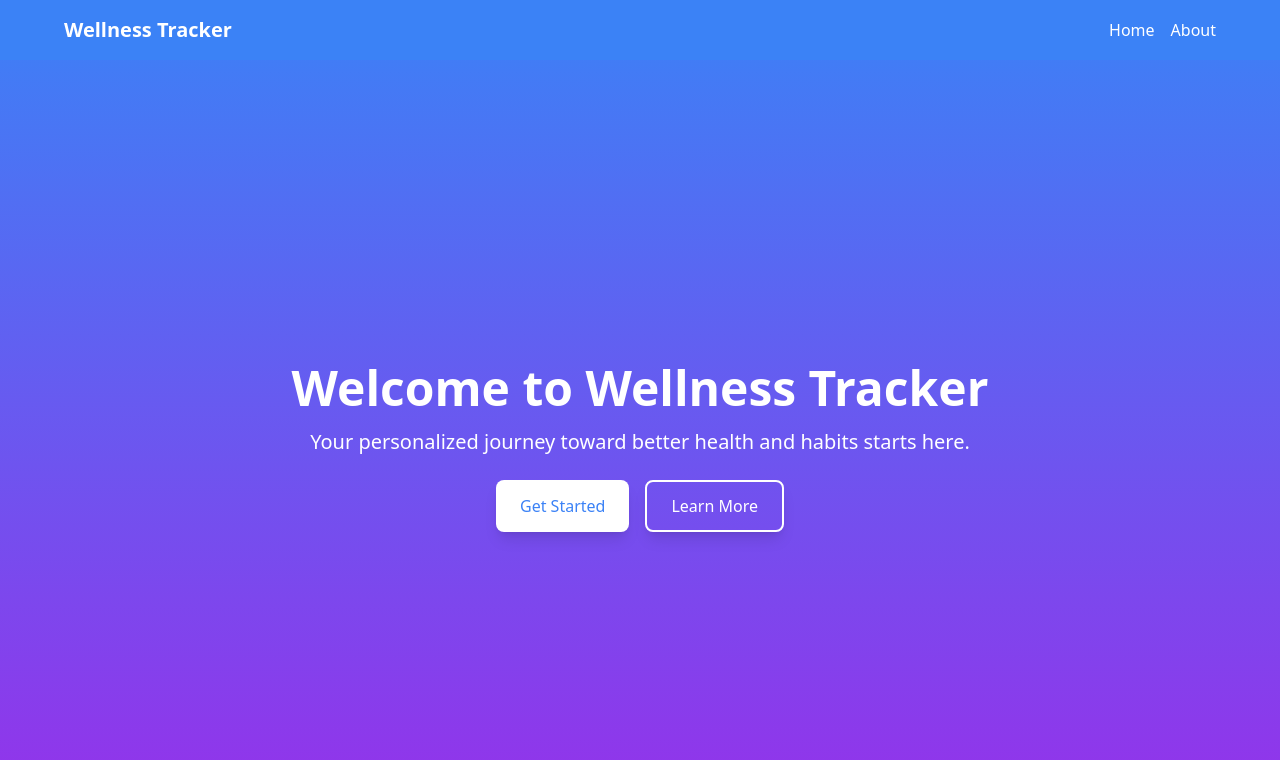
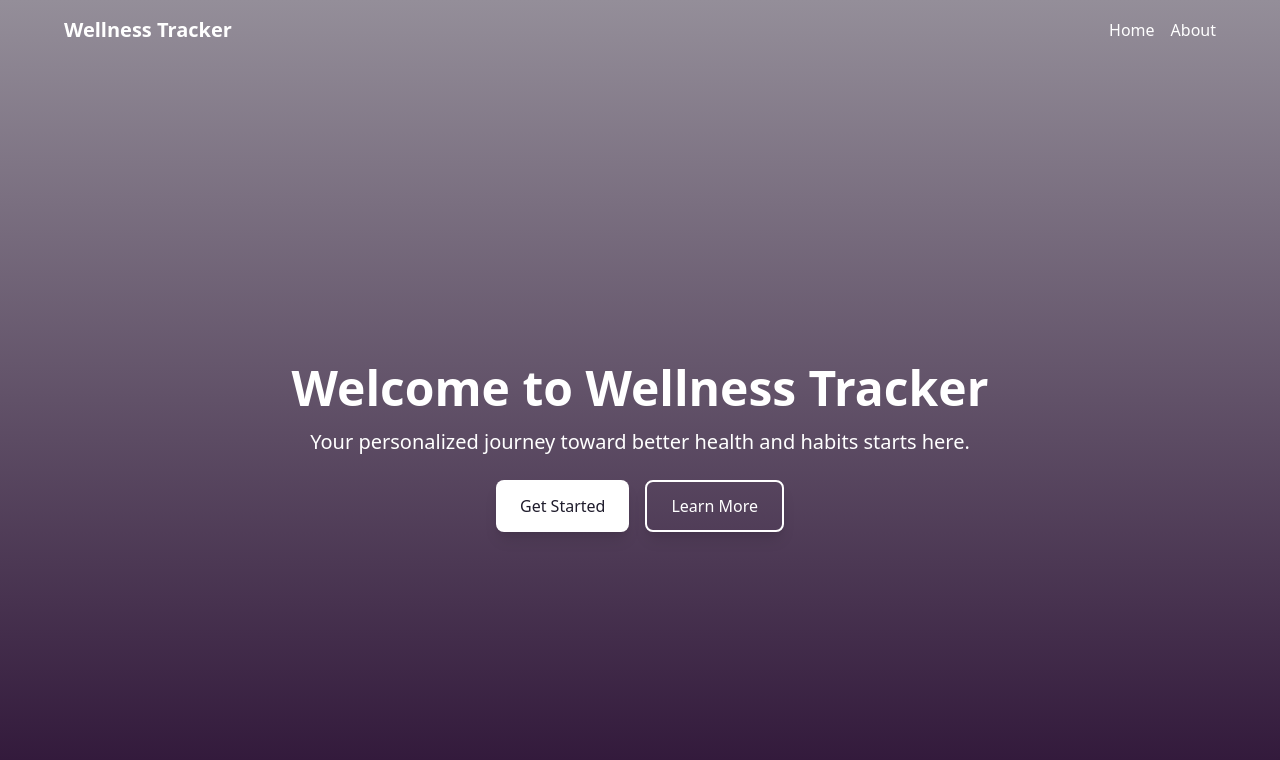
Before and after one commit to mohamedhhersi/wellness-tracker, a Next.js app: page / in a window 1280 px wide. Shown: the top 760 px of the page. Built offline with nearby package versions, Linux system fonts and the light colour scheme.

Commit message:
worked on color scheme

```diff
--- a/components/Hero.tsx
+++ b/components/Hero.tsx
@@ -4,17 +4,17 @@ import { motion } from "framer-motion";
 const Hero: React.FC = () => {
   return (
     <motion.section
-      className="min-h-screen flex flex-col items-center justify-center bg-gradient-to-b from-blue-500 to-purple-600 text-white pt-24" // Added pt-24 for padding-top to prevent content from being hidden behind fixed navbar
-      initial={{ opacity: 0, y: 50 }} // Initially, the Hero section is invisible (opacity: 0) and moved 50px down (y: 50)
+      className="min-h-screen flex flex-col items-center justify-center bg-gradient-to-b from-mice-elf-light to-mice-elf-dark text-white pt-24" // Added pt-24 for padding-top to prevent content from being hidden behind fixed navbar
+      initial={{ opacity: 0, y: 0 }} // Initially, the Hero section is invisible (opacity: 0) and moved 50px down (y: 50)
       animate={{ opacity: 1, y: 0 }} // Animates to full opacity and moves up to its original position (y: 0)
-      transition={{ duration: 1, delay: 0.5 }} // Animation lasts 1 second with a 0.5-second delay (starts after Navbar animation)
+      transition={{ duration: 1, delay: 0.1 }} // Animation lasts 1 second with a 0.5-second delay (starts after Navbar animation)
     >
       <h1 className="text-5xl font-bold mb-4">Welcome to Wellness Tracker</h1>
       <p className="text-xl mb-6 text-center">
         Your personalized journey toward better health and habits starts here.
       </p>
       <div className="flex gap-4">
-        <button className="px-6 py-3 bg-white text-blue-500 rounded-lg shadow-lg hover:bg-gray-100 transition">
+        <button className="px-6 py-3 bg-white text-dark-purple rounded-lg shadow-lg hover:bg-gray-100 transition">
           Get Started
         </button>
         <button className="px-6 py-3 bg-transparent border-2 border-white text-white rounded-lg shadow-lg hover:bg-gray-100 hover:text-blue-500 transition">
--- a/components/Navbar.tsx
+++ b/components/Navbar.tsx
@@ -5,10 +5,10 @@ import { motion } from "framer-motion";
 const Navbar: React.FC = () => {
   return (
     <motion.nav
-      className="bg-blue-500 p-4 fixed w-full top-0 z-50"
+      className="gradient-background p-4 fixed w-full top-0 z-50"
       initial={{ opacity: 0 }} // Starts invisible
       animate={{ opacity: 1 }} // Fades in to visible
-      transition={{ duration: 1 }} // Consistent duration
+      transition={{ duration: 1, delay: 0.3 }} // Consistent duration
     >
       <div className="flex justify-between items-center max-w-6xl mx-auto">
         {/* Logo/Title */}
--- a/tailwind.config.js
+++ b/tailwind.config.js
@@ -6,7 +6,14 @@ module.exports = {
     "./components/**/*.{js,ts,jsx,tsx}",
   ],
   theme: {
-    extend: {},
+    extend: {
+      colors: {
+        "steel-gray": "#928dab",
+        "dark-purple": "#1f1c2c",
+        "mice-elf-light": "#948e99",
+        "mice-elf-dark": "#2e1437",
+      },
+    },
   },
   plugins: [],
 };
```
